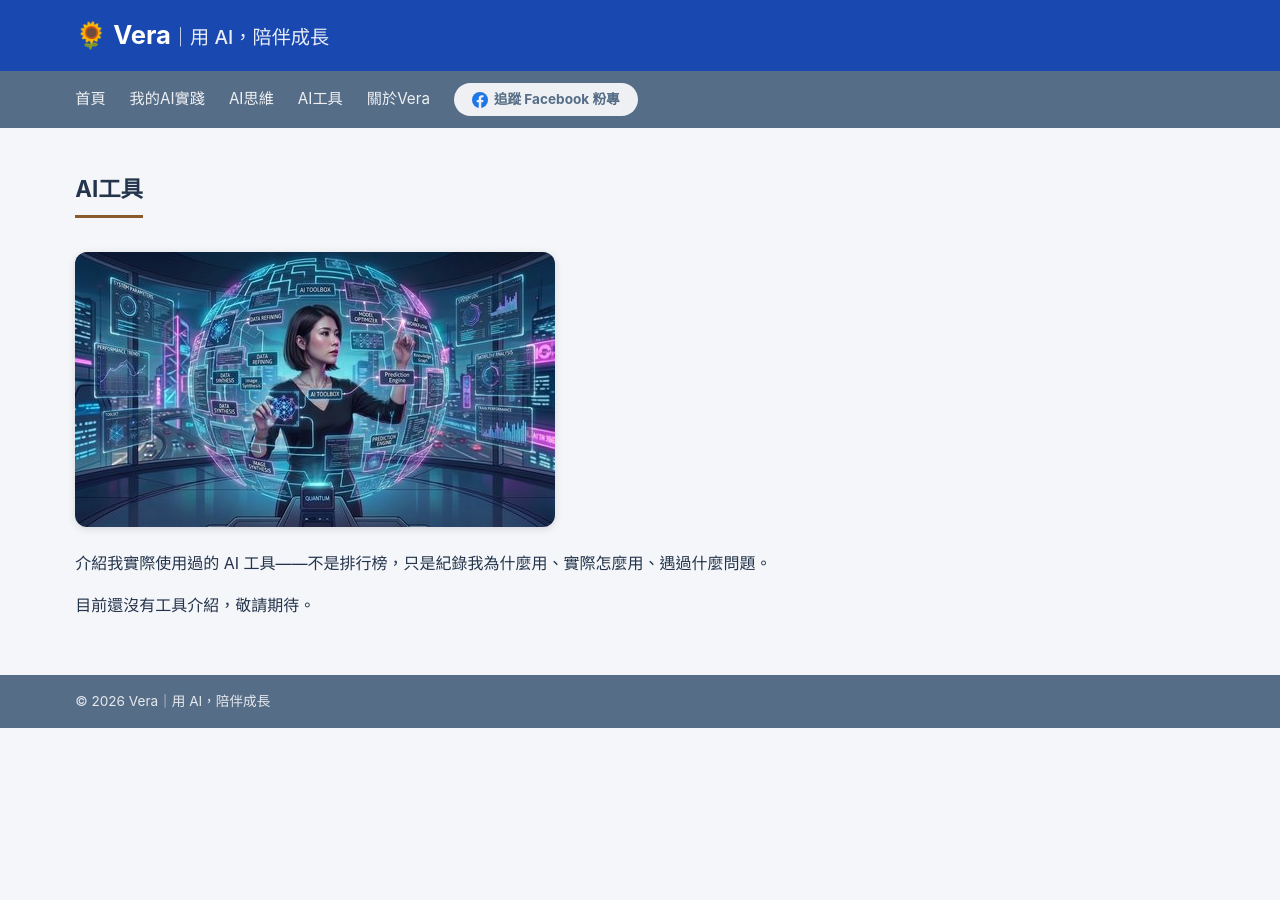
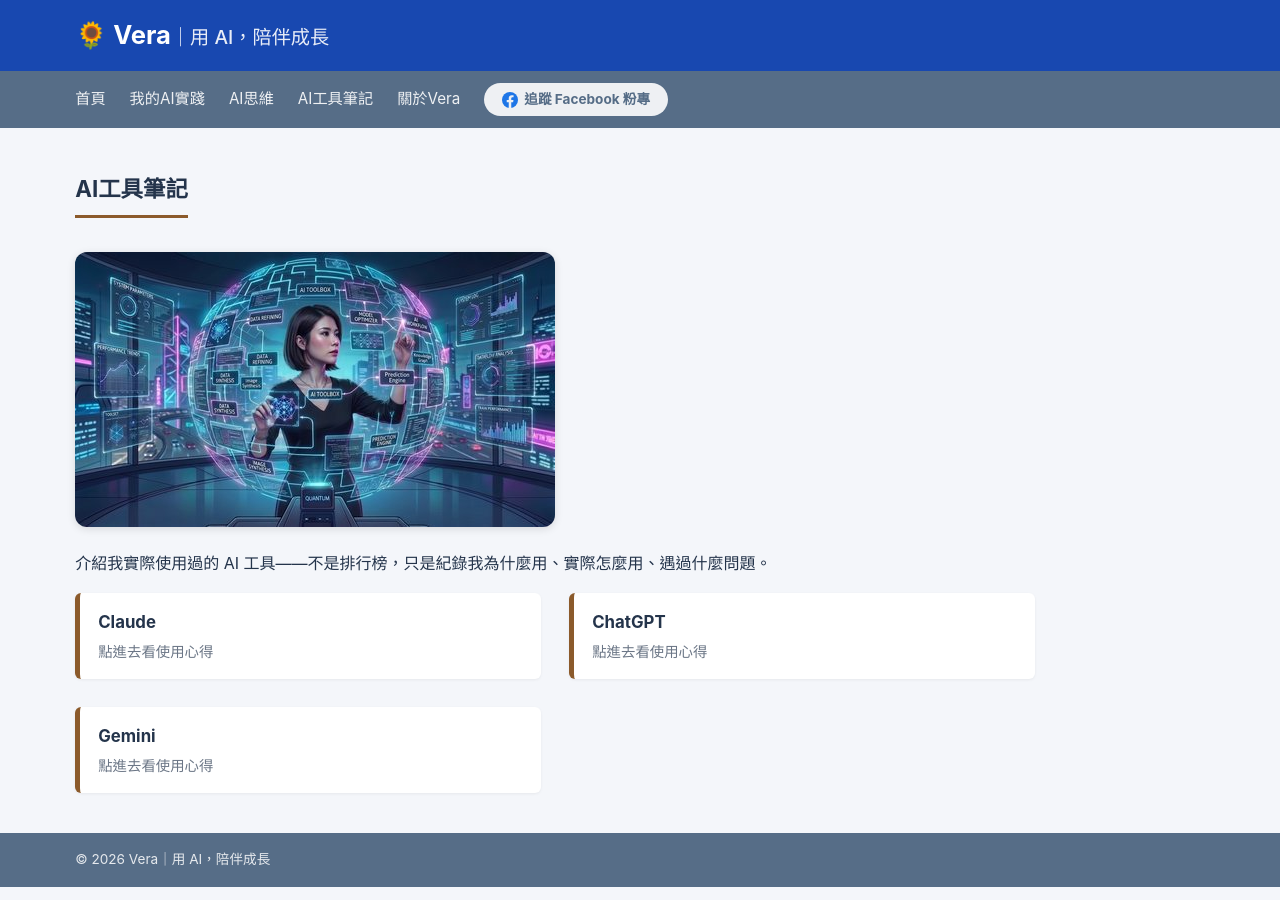
Before and after one commit to Vera-With-AI/Vera-With-AI.github.io, a Jekyll site: the page built from ai-tools.md, in a window 1280 px wide. Built offline with Jekyll 4.4.1, drawn with Linux system fonts in a browser that asks for light colours.

Commit message:
AI工具改名為AI工具筆記，新增Claude/ChatGPT/Gemini三個子分類空白頁面
Co-Authored-By: Claude Sonnet 5 <noreply@anthropic.com>

```diff
--- a/_includes/header.html
+++ b/_includes/header.html
@@ -8,7 +8,7 @@
     <a href="{{ '/' | relative_url }}">首頁</a>
     <a href="{{ '/ai-practice/' | relative_url }}">我的AI實踐</a>
     <a href="{{ '/ai-thinking/' | relative_url }}">AI思維</a>
-    <a href="{{ '/ai-tools/' | relative_url }}">AI工具</a>
+    <a href="{{ '/ai-tools/' | relative_url }}">AI工具筆記</a>
     <a href="{{ '/about/' | relative_url }}">關於Vera</a>
     <a class="fb-badge" href="https://www.facebook.com/VeraHrAI/" target="_blank" rel="noopener"><svg class="fb-icon" viewBox="0 0 24 24" aria-hidden="true"><circle cx="12" cy="12" r="12" fill="#1877F2"/><path fill="#fff" d="M16.671 15.542l.532-3.47h-3.328v-2.25c0-.949.465-1.874 1.956-1.874h1.513V4.995s-1.374-.235-2.686-.235c-2.741 0-4.533 1.662-4.533 4.669v2.643H7.078v3.47h3.047v8.385a12.09 12.09 0 003.75 0v-8.385h2.796z"/></svg><span>追蹤 Facebook 粉專</span></a>
   </div>
--- a/ai-tools.md
+++ b/ai-tools.md
@@ -1,6 +1,6 @@
 ---
 layout: page
-title: AI工具
+title: AI工具筆記
 permalink: /ai-tools/
 accent: caramel
 description: "介紹 Vera 實際使用過的 AI 工具，不是排行榜，只是紀錄為什麼用、實際怎麼用、遇過什麼問題與踩坑心得。"
@@ -10,10 +10,17 @@ description: "介紹 Vera 實際使用過的 AI 工具，不是排行榜，只
 
 介紹我實際使用過的 AI 工具——不是排行榜，只是紀錄我為什麼用、實際怎麼用、遇過什麼問題。
 
-{% if site.tools.size > 0 %}
-{% for tool in site.tools %}
-- [{{ tool.title }}]({{ tool.url | relative_url }}){% if tool.last_reviewed %}（最後確認日期：{{ tool.last_reviewed }}）{% endif %}
-{% endfor %}
-{% else %}
-目前還沒有工具介紹，敬請期待。
-{% endif %}
+<div class="card-grid">
+  <a class="entry-card accent-caramel" href="{{ '/ai-tools/claude/' | relative_url }}">
+    <span class="entry-title">Claude</span>
+    <span class="entry-desc">點進去看使用心得</span>
+  </a>
+  <a class="entry-card accent-caramel" href="{{ '/ai-tools/chatgpt/' | relative_url }}">
+    <span class="entry-title">ChatGPT</span>
+    <span class="entry-desc">點進去看使用心得</span>
+  </a>
+  <a class="entry-card accent-caramel" href="{{ '/ai-tools/gemini/' | relative_url }}">
+    <span class="entry-title">Gemini</span>
+    <span class="entry-desc">點進去看使用心得</span>
+  </a>
+</div>
```
Also changed, not shown: ai-tools-chatgpt.md (added, +11 -0 lines), ai-tools-claude.md (added, +11 -0 lines), ai-tools-gemini.md (added, +11 -0 lines), index.md (+1 -1 lines).
